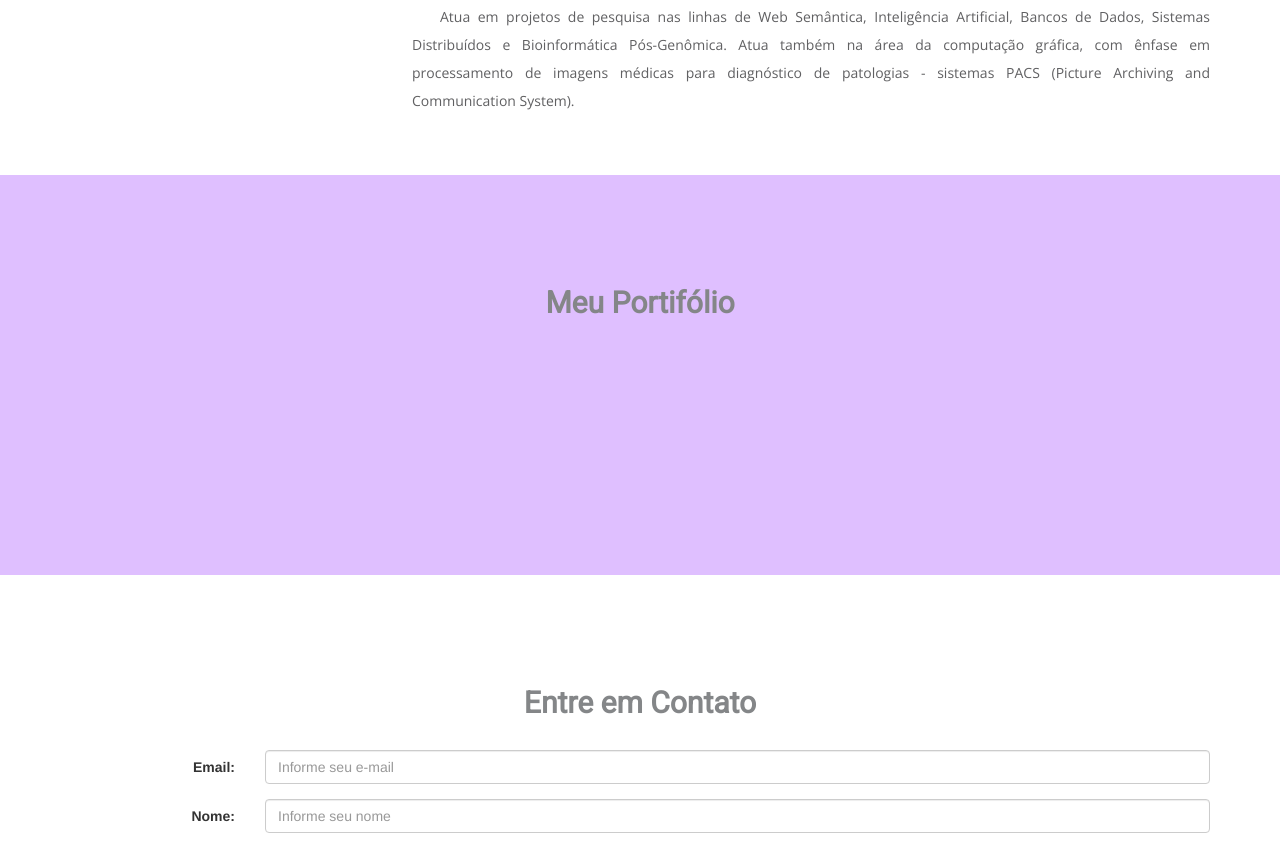
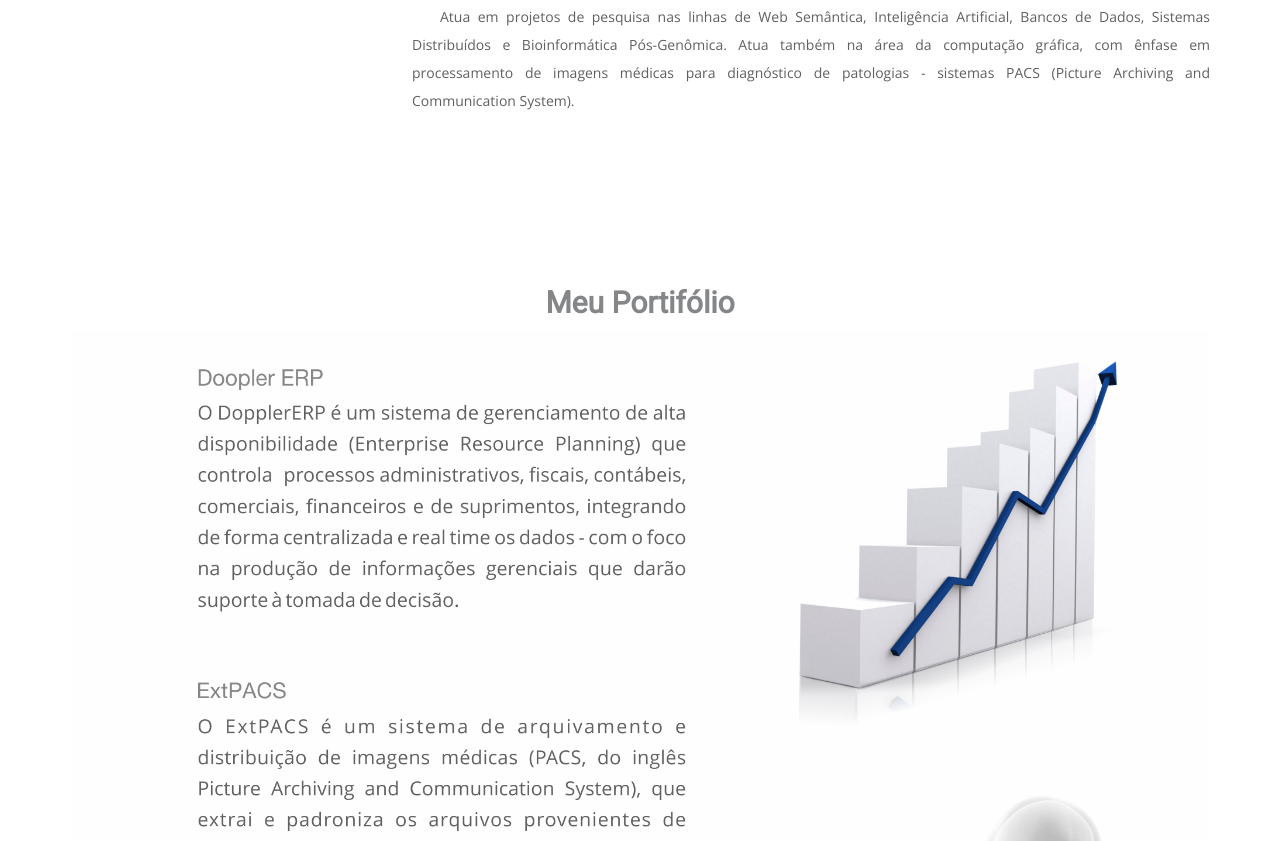
Before and after one commit to adroaldopagliari/portifolio, a plain HTML site: page index.html in a window 1280 px wide. Shown: the part 778-1619 px from the top of the page. Drawn offline with nearby package versions, Linux system fonts and the light colour scheme.

Commit message:
Adicionado portifólio, ajustes no estilo.css

```diff
--- a/css/style.css
+++ b/css/style.css
@@ -67,7 +67,7 @@
 	width: 100%;
 	float: left;
 	padding: 90px 0px 50px 0px;
-	min-height: 400px;
+	min-height: 550px;
 }
 .row {
 	width: 960px;
@@ -79,9 +79,6 @@
 	text-indent: 2em;
 	line-height: 200%;
 	color: #606062;
-}
-#portifolio {
-	background: #DFBFFF;
 }
 footer{
 	background: #303152;
@@ -115,13 +112,9 @@
 	float: left;
 	margin-top: 20px;
 }
-.colunas {
-	width: 48%;
-	float: left;
-	margin-top: 20px;
-}
-.portifolio {
-	width: 24%;
+#portifolio img {
+	width: 100%;
+	height: 100%;
 	float: left;
 }
 .redondo{
--- a/index.html
+++ b/index.html
@@ -5,6 +5,7 @@
 		<meta charset="utf-8">
 		<meta name="viewport" content="width=device-width">
 
+		<link rel="icon" href="imgs/favicon.png">
 		<link href='https://fonts.googleapis.com/css?family=Open+Sans' rel='stylesheet' type='text/css'>
 		<link href='https://fonts.googleapis.com/css?family=Roboto' rel='stylesheet' type='text/css'>
 		<link rel="stylesheet" type="text/css" href="css/style.css">
@@ -71,9 +72,10 @@
 				</div>
 			</div>
 		</div>
-		<div class="box" id="portifolio">
+		<div class= "box" id="portifolio">
 			<div class="container">
 				<h1>Meu Portifólio</h1>
+				<img src="imgs/portifolio.png" alt="portifolio" title="portifolio">
 			</div>
 		</div>
 		<div class="box" id="contato">
@@ -124,6 +126,7 @@
 			<p>Desenvolvido por Adroaldo Pagliari</p>
 			<a href="https://www.facebook.com/Adroald0"><i class="fa fa-facebook-official fa-2x"></i></a>
 			<a href="https://twitter.com/adroald0"><i class="fa fa-twitter-square fa-2x"></i></a>
+			<a href="https://github.com/adroaldopagliari"><i class="fa fa-github-square fa-2x"></i>	</a>
 		</footer>
 		<script type="text/javascript">
 			$("#btnmenu").click(function(){
```
Also changed, not shown: imgs/favicon.png (added), imgs/portifolio.png (added).
